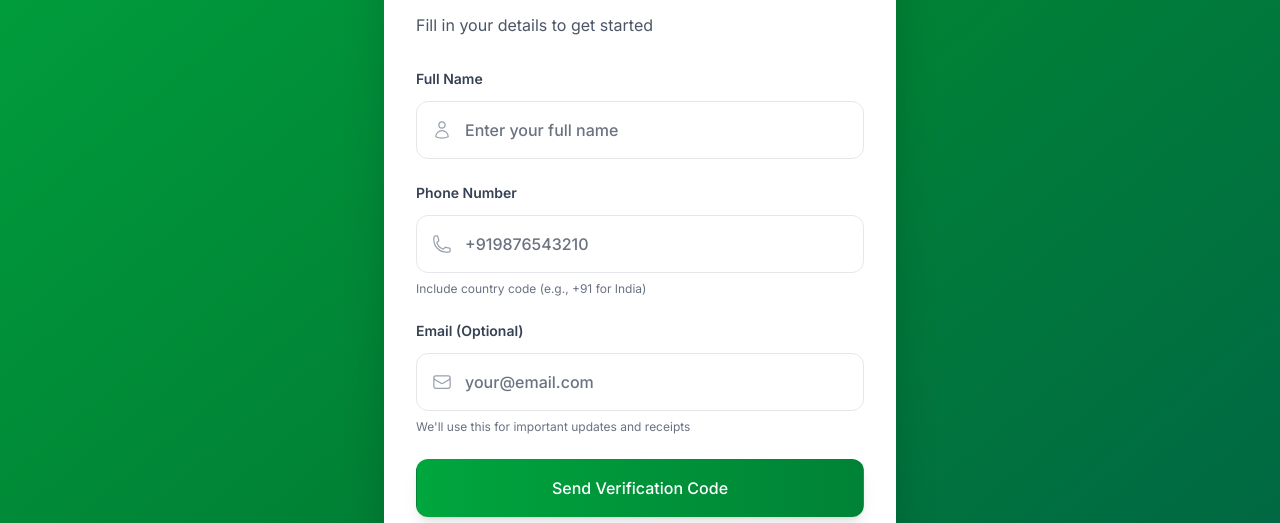
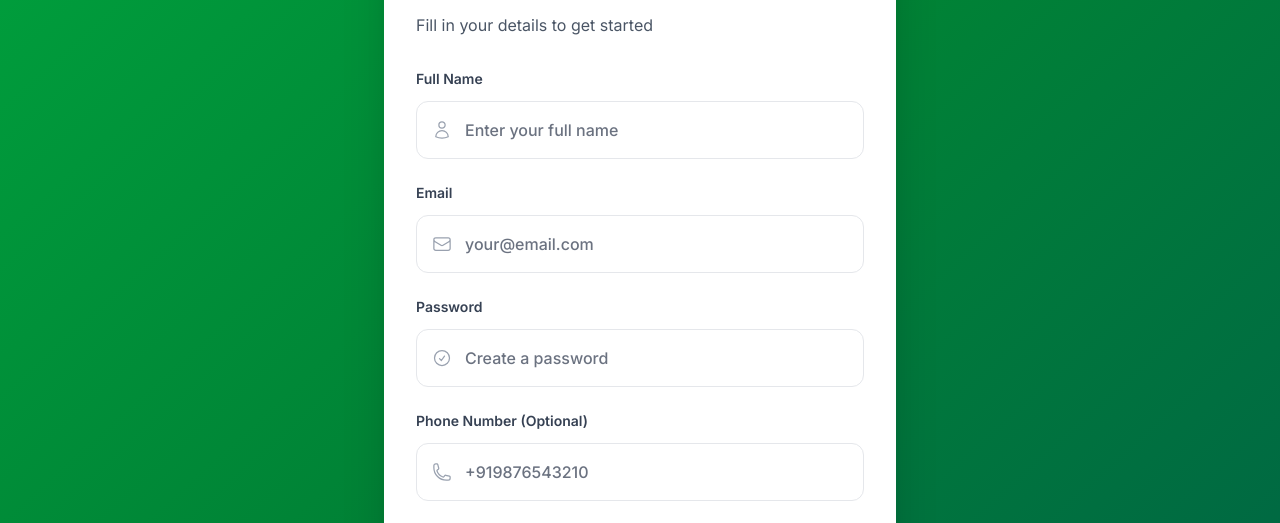
Before and after one commit to alokdangre/GoTogether, a Next.js app in the folder frontend/: page /auth/signup in a window 1280 px wide. Shown: the part 372-895 px from the top of the page. Built offline with nearby package versions, Linux system fonts and the light colour scheme; no server answers.

Commit message:
fixed auth

```diff
--- a/frontend/app/auth/signin/page.tsx
+++ b/frontend/app/auth/signin/page.tsx
@@ -235,6 +235,18 @@ function SignInContent() {
                 Sign in with Google
               </button>
             </div>
+            {/* Sign Up Link */}
+            <div className="mt-6 text-center">
+              <p className="text-sm text-gray-600">
+                Don't have an account?{' '}
+                <button
+                  onClick={() => router.push('/auth/signup')}
+                  className="text-blue-600 hover:text-blue-700 font-medium"
+                >
+                  Sign up here
+                </button>
+              </p>
+            </div>
           </div>
 
           {/* Footer */}
@@ -261,7 +273,7 @@ function SignInContent() {
           )}
         </div>
       </div>
-    </div>
+    </div >
   );
 }
 
--- a/frontend/app/auth/signup/page.tsx
+++ b/frontend/app/auth/signup/page.tsx
@@ -11,72 +11,30 @@ import LoadingSpinner from '@/components/LoadingSpinner';
 
 interface SignUpFormData {
   name: string;
-  phone: string;
-  email?: string;
-  otp: string;
+  email: string;
+  password?: string;
+  phone?: string;
 }
 
 export default function SignUpPage() {
   const router = useRouter();
-  const { sendOTP, login, isLoading } = useAuthStore();
-  const [step, setStep] = useState<'details' | 'otp'>('details');
-  const [requestId, setRequestId] = useState<string>('');
+  const { signup, isLoading } = useAuthStore();
 
   const {
     register,
     handleSubmit,
-    watch,
-    getValues,
     formState: { errors },
-  } = useForm<SignUpFormData>({
-    shouldUnregister: false
-  });
+  } = useForm<SignUpFormData>();
 
-  const phoneValue = watch('phone');
-
-  const handleSendOTP = async (data: Omit<SignUpFormData, 'otp'>) => {
+  const onSubmit = async (data: SignUpFormData) => {
     try {
-      console.log('Sending OTP to:', data.phone);
-      const id = await sendOTP(data.phone);
-      console.log('OTP sent, Request ID:', id);
-      setRequestId(id);
-      setStep('otp');
-      toast.success('OTP sent to your phone!');
-    } catch (error) {
-      console.error('Send OTP error:', error);
-      toast.error(error instanceof Error ? error.message : 'Failed to send OTP');
-    }
-  };
-
-  const handleVerifyOTP = async (data: SignUpFormData) => {
-    try {
-      const phone = data.phone || getValues('phone');
-      const name = data.name || getValues('name');
-      const email = data.email || getValues('email');
-
-      console.log('Verifying OTP (Signup):', { phone, name, email, otp: data.otp, requestId });
-
-      if (!phone) throw new Error('Phone number is missing');
-      if (!name) throw new Error('Name is missing');
-
-      await login(phone, data.otp, requestId, {
-        name,
-        email,
-      });
+      console.log('Signing up:', data);
+      await signup(data.email!, data.password!, data.name, data.phone);
       toast.success('Account created successfully! Welcome to GoTogether!');
       router.push('/');
     } catch (error) {
-      console.error('Verify OTP error:', error);
+      console.error('Signup error:', error);
       toast.error(error instanceof Error ? error.message : 'Failed to create account');
-    }
-  };
-
-  const onSubmit = (data: SignUpFormData) => {
-    console.log('Form submitted:', data);
-    if (step === 'details') {
-      handleSendOTP(data);
-    } else {
-      handleVerifyOTP(data);
     }
   };
 
@@ -101,20 +59,11 @@ export default function SignUpPage() {
           {/* Form */}
           <div className="px-8 py-8">
             <div className="mb-8">
-              <h2 className="text-2xl font-bold text-gray-900 mb-2">
-                {step === 'details' ? 'Create Account' : 'Verify Your Phone'}
-              </h2>
-              <p className="text-gray-600">
-                {step === 'details'
-                  ? 'Fill in your details to get started'
-                  : `Enter the OTP sent to ${phoneValue}`
-                }
-              </p>
+              <h2 className="text-2xl font-bold text-gray-900 mb-2">Create Account</h2>
+              <p className="text-gray-600">Fill in your details to get started</p>
             </div>
 
             <form onSubmit={handleSubmit(onSubmit)} className="space-y-6">
-              {step === 'details' ? (
-                <>
               {/* Name */}
               <div>
                 <label className="block text-sm font-semibold text-gray-700 mb-3">Full Name</label>
@@ -138,39 +87,14 @@ export default function SignUpPage() {
                 )}
               </div>
 
-                  {/* Phone */}
+              {/* Email */}
               <div>
-                    <label className="block text-sm font-semibold text-gray-700 mb-3">Phone Number</label>
-                    <div className="relative">
-                      <input
-                        type="tel"
-                        {...register('phone', {
-                          required: 'Phone number is required',
-                          pattern: {
-                            value: /^\+[1-9]\d{1,14}$/,
-                            message: 'Please enter a valid phone number with country code (e.g., +919876543210)',
-                          },
-                        })}
-                        placeholder="+919876543210"
-                        className="w-full px-4 py-4 pl-12 border border-gray-200 rounded-xl focus:outline-none focus:ring-2 focus:ring-green-500 focus:border-transparent transition-all duration-200 text-gray-900 font-medium"
-                      />
-                      <PhoneIcon className="absolute left-4 top-1/2 transform -translate-y-1/2 h-5 w-5 text-gray-400" />
-                    </div>
-                    {errors.phone && (
-                      <p className="mt-2 text-sm text-red-600 font-medium">{errors.phone.message}</p>
-                    )}
-                    <p className="mt-2 text-xs text-gray-500">
-                      Include country code (e.g., +91 for India)
-                    </p>
-                  </div>
-
-                  {/* Email (Optional) */}
-                  <div>
-                    <label className="block text-sm font-semibold text-gray-700 mb-3">Email (Optional)</label>
+                <label className="block text-sm font-semibold text-gray-700 mb-3">Email</label>
                 <div className="relative">
                   <input
                     type="email"
                     {...register('email', {
+                      required: 'Email is required',
                       pattern: {
                         value: /^[^\s@]+@[^\s@]+\.[^\s@]+$/,
                         message: 'Please enter a valid email address',
@@ -184,42 +108,52 @@ export default function SignUpPage() {
                 {errors.email && (
                   <p className="mt-2 text-sm text-red-600 font-medium">{errors.email.message}</p>
                 )}
-                    <p className="mt-2 text-xs text-gray-500">
-                      We'll use this for important updates and receipts
-                    </p>
               </div>
-                </>
-              ) : (
+
+              {/* Password */}
               <div>
-                  <label className="block text-sm font-semibold text-gray-700 mb-3">OTP Code</label>
+                <label className="block text-sm font-semibold text-gray-700 mb-3">Password</label>
+                <div className="relative">
                   <input
-                    type="text"
-                    {...register('otp', {
-                      required: 'OTP is required',
-                      pattern: {
-                        value: /^\d{4,6}$/,
-                        message: 'Please enter a valid OTP',
+                    type="password"
+                    {...register('password', {
+                      required: 'Password is required',
+                      minLength: {
+                        value: 8,
+                        message: 'Password must be at least 8 characters',
                       },
                     })}
-                    placeholder="123456"
-                    className="w-full px-4 py-4 border border-gray-200 rounded-xl focus:outline-none focus:ring-2 focus:ring-green-500 focus:border-transparent transition-all duration-200 text-center text-2xl tracking-widest font-bold text-gray-900"
-                    maxLength={6}
+                    placeholder="Create a password"
+                    className="w-full px-4 py-4 pl-12 border border-gray-200 rounded-xl focus:outline-none focus:ring-2 focus:ring-green-500 focus:border-transparent transition-all duration-200 text-gray-900 font-medium"
                   />
-                  {errors.otp && (
-                    <p className="mt-2 text-sm text-red-600 font-medium">{errors.otp.message}</p>
+                  <CheckCircleIcon className="absolute left-4 top-1/2 transform -translate-y-1/2 h-5 w-5 text-gray-400" />
+                </div>
+                {errors.password && (
+                  <p className="mt-2 text-sm text-red-600 font-medium">{errors.password.message}</p>
                 )}
-                  <p className="mt-2 text-xs text-gray-500 text-center">
-                    Didn't receive the code?{' '}
-                    <button
-                      type="button"
-                      onClick={() => setStep('details')}
-                      className="text-green-600 hover:text-green-700 font-medium"
-                    >
-                      Go back
-                    </button>
-                  </p>
               </div>
+
+              {/* Phone (Optional) */}
+              <div>
+                <label className="block text-sm font-semibold text-gray-700 mb-3">Phone Number (Optional)</label>
+                <div className="relative">
+                  <input
+                    type="tel"
+                    {...register('phone', {
+                      pattern: {
+                        value: /^\+[1-9]\d{1,14}$/,
+                        message: 'Please enter a valid phone number with country code',
+                      },
+                    })}
+                    placeholder="+919876543210"
+                    className="w-full px-4 py-4 pl-12 border border-gray-200 rounded-xl focus:outline-none focus:ring-2 focus:ring-green-500 focus:border-transparent transition-all duration-200 text-gray-900 font-medium"
+                  />
+                  <PhoneIcon className="absolute left-4 top-1/2 transform -translate-y-1/2 h-5 w-5 text-gray-400" />
+                </div>
+                {errors.phone && (
+                  <p className="mt-2 text-sm text-red-600 font-medium">{errors.phone.message}</p>
                 )}
+              </div>
 
               <button
                 type="submit"
@@ -229,10 +163,10 @@ export default function SignUpPage() {
                 {isLoading ? (
                   <>
                     <LoadingSpinner size="sm" className="mr-3" />
-                    {step === 'details' ? 'Sending OTP...' : 'Creating Account...'}
+                    Creating Account...
                   </>
                 ) : (
-                  step === 'details' ? 'Send Verification Code' : 'Create My Account'
+                  'Create My Account'
                 )}
               </button>
             </form>
--- a/frontend/lib/api.ts
+++ b/frontend/lib/api.ts
@@ -69,6 +69,11 @@ export const authApi = {
 
   getMe: async (): Promise<User> => {
     const response = await api.get('/api/auth/me');
+    return response.data;
+  },
+
+  signup: async (data: { email: string; password?: string; name: string; phone?: string }): Promise<AuthToken> => {
+    const response = await api.post('/api/auth/signup', data);
     return response.data;
   },
 };
--- a/frontend/types/index.ts
+++ b/frontend/types/index.ts
@@ -336,6 +336,7 @@ export interface AuthState {
   isLoading: boolean;
   sendOTP: (phone: string) => Promise<string>;
   login: (phone: string, otp: string, requestId: string, signupData?: { name: string; email?: string }) => Promise<void>;
+  signup: (email: string, password: string, name: string, phone?: string) => Promise<void>;
   loadUser: (token: string) => Promise<void>;
   logout: () => void;
 }
```
Also changed, not shown: frontend/lib/store.ts (+25 -0 lines), 2 other files (tests, documents, lock files or other folders). Lines whose indentation alone changed are shown as unchanged.
